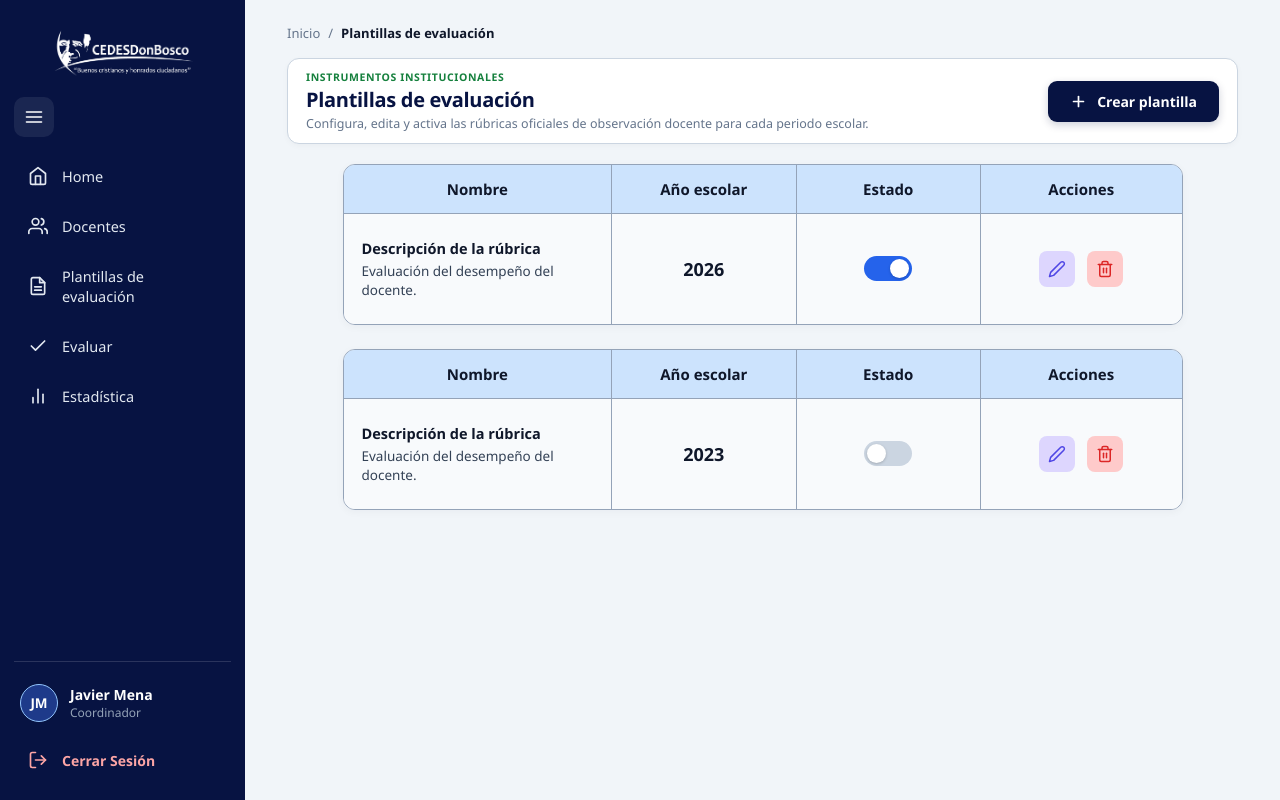
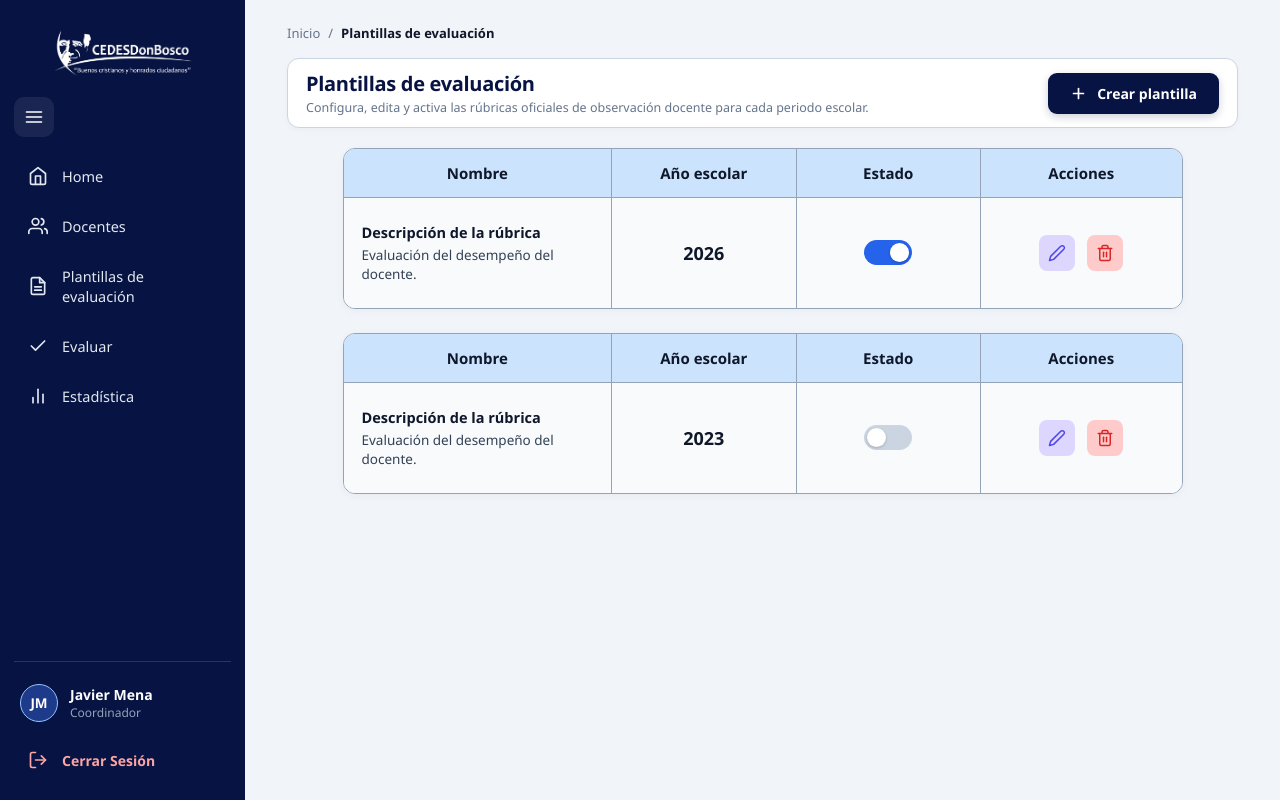
Before and after one commit to sgonzalez-source/Sistema-de-Evaluaciones, a PHP site: page /plantilla_evaluacion.php in a window 1280 px wide. Run offline with PHP 8.4, Linux system fonts and the light colour scheme.

Commit message:
update11

```diff
--- a/plantilla_evaluacion.php
+++ b/plantilla_evaluacion.php
@@ -115,7 +115,6 @@ $titulo_miga = "Plantillas de evaluación";
         <section id="vista-lista-plantillas" class="seccion-vista">
             <header class="banner-seccion">
                 <div class="banner-izq">
-                    <span class="etiqueta-superior">Instrumentos Institucionales</span>
                     <h1>Plantillas de evaluación</h1>
                     <p class="subtitulo-banner">Configura, edita y activa las rúbricas oficiales de observación docente para cada periodo escolar.</p>
                 </div>
```
